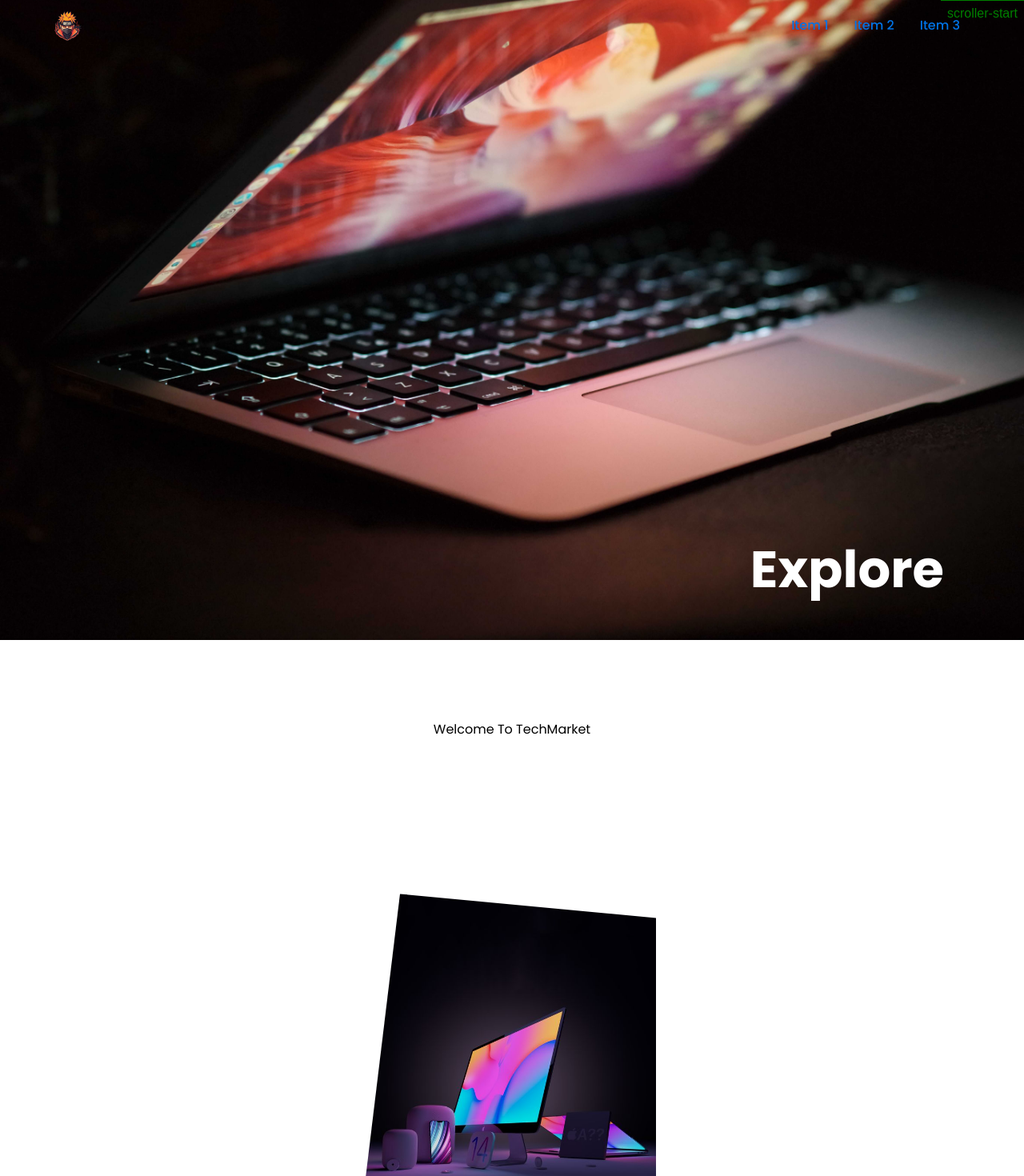
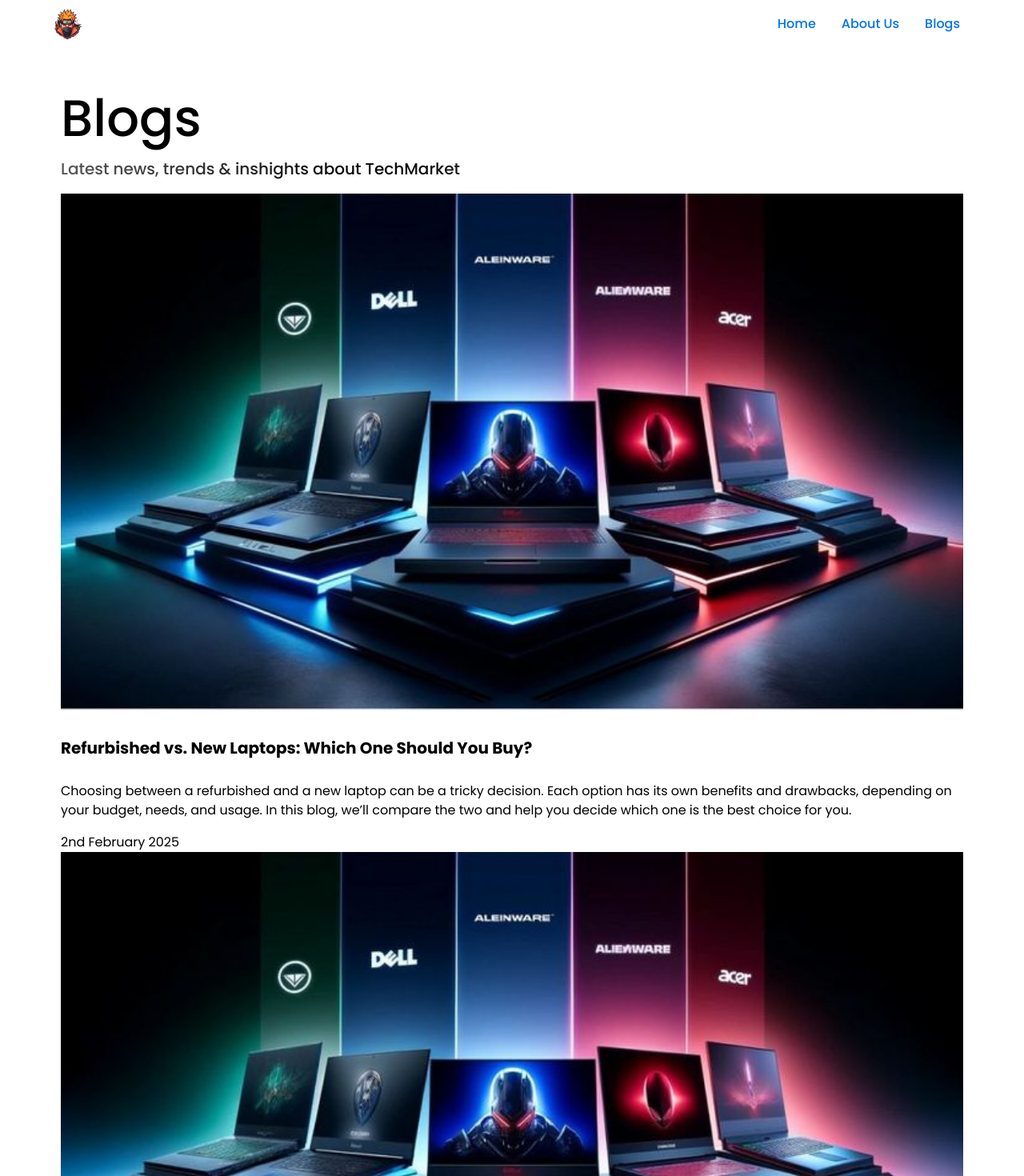
Before and after one commit to Mudassir0616/tech-market, a React (Vite) app: page /blogs in a window 1280 px wide. Shown: the top 1470 px of the page at 80% size. Built offline with nearby package versions, Linux system fonts and the light colour scheme.

Commit message:
sync push

```diff
--- a/src/App.jsx
+++ b/src/App.jsx
@@ -4,6 +4,7 @@
 import "./styles/style.css";
 import "./styles/main.css";
 import NavBar from "./components/common/Navbar";
+import Blogs from "./pages/Blogs";
 
 function App() {
   return (
@@ -18,9 +19,10 @@
       </head>
       <NavBar />
 
-      <Home />
       <Routes>
+        <Route path="/" element={<Home />} />
         <Route path="/about-us" element={<AboutUs />} />
+        <Route path="/blogs" element={<Blogs />} />
       </Routes>
     </>
   );
--- a/src/components/common/Navbar.jsx
+++ b/src/components/common/Navbar.jsx
@@ -1,6 +1,7 @@
 import gsap from "gsap";
 import { useWindowScroll } from "react-use";
 import { useEffect, useRef, useState } from "react";
+import { Link, Links } from "react-router-dom";
 
 const NavBar = () => {
   // Refs for audio and navigation container
@@ -9,6 +10,8 @@
   const { y: currentScrollY } = useWindowScroll();
   const [isNavVisible, setIsNavVisible] = useState(true);
   const [lastScrollY, setLastScrollY] = useState(0);
+
+  const [isOpen, setIsOpen] = useState(false);
 
   useEffect(() => {
     if (currentScrollY === 0) {
@@ -37,8 +40,8 @@
   }, [isNavVisible]);
 
   return (
-    <nav className="nav-container" ref={navContainerRef}>
-      <header className="nav-header">
+    <nav className={`nav-container ${isOpen ? "active" : ""}`}>
+      <header className="nav-header" ref={navContainerRef}>
         <nav className="nav-inner">
           {/* <!-- Logo and Product Button --> */}
           <div className="logo-container">
@@ -49,22 +52,22 @@
           <div className="nav-links-container">
             <div className="nav-links">
               {/* <!-- Replace `navItems` with actual nav items --> */}
-              <a href="#item1" className="nav-link">
-                Item 1
+              <a href={"/"} className="nav-link">
+                Home
               </a>
-              <a href="#item2" className="nav-link">
-                Item 2
+              <a href={"/about-us"} className="nav-link">
+                About Us
               </a>
-              <a href="#item3" className="nav-link">
-                Item 3
+              <a href={"/blogs"} className="nav-link">
+                Blogs
               </a>
             </div>
           </div>
 
-          <div className="hamburger">
-            <div className="line"></div>
-            <div className="line"></div>
-            <div className="line"></div>
+          <div className="hamburger" onClick={() => setIsOpen(!isOpen)}>
+            <div className="line line1"></div>
+            <div className="line line2"></div>
+            <div className="line line3"></div>
           </div>
         </nav>
       </header>
--- a/src/components/home/SecondSection.jsx
+++ b/src/components/home/SecondSection.jsx
@@ -18,16 +18,18 @@
           scrollTrigger: {
             trigger: containerRef.current,
             start: "center center",
-            end: "bottom+=1000 center",
+            end: "bottom+=500 center",
             pin: true,
             scrub: 1,
           },
         });
 
         timeline.to(".img-container", {
-          width: "85vw",
+          width: "100vw",
           height: "100vh",
           borderRadius: "0% 0% 0% 0%",
+          clipPath: "polygon(0% 0%, 100% 0%, 100% 100%, 0% 100%)", // Ensuring no clipping
+
           ease: "power2.inOut",
         });
 
@@ -58,7 +60,7 @@
           scrollTrigger: {
             trigger: containerRef.current,
             start: "center center",
-            end: "bottom+=1000 center",
+            end: "bottom+=500 center",
             pin: true,
             scrub: 1,
             markers: false,
@@ -98,7 +100,8 @@
   }, []);
 
   return (
-    <div id="clip" ref={containerRef} className="bento-image">
+    <div ref={containerRef}>
+      <div id="clip" className="bento-image">
         <div className=" img-container">
           <img src="/img/service1.jpeg" alt="" />
         </div>
@@ -109,11 +112,13 @@
           </h2>
 
           <p>
-          Lorem ipsum dolor sit amet consectetur, adipisicing elit. Accusantium,
-          voluptatum doloremque. Numquam suscipit dolore deserunt, facere quis
-          maxime itaque vero voluptatem rem quisquam minima iusto nobis placeat
-          debitis laudantium ab molestias reiciendis. Veritatis, laudantium a.
+            Lorem ipsum dolor sit amet consectetur, adipisicing elit.
+            Accusantium, voluptatum doloremque. Numquam suscipit dolore
+            deserunt, facere quis maxime itaque vero voluptatem rem quisquam
+            minima iusto nobis placeat debitis laudantium ab molestias
+            reiciendis. Veritatis, laudantium a.
           </p>
+        </div>
       </div>
     </div>
   );
--- a/src/components/home/Services.jsx
+++ b/src/components/home/Services.jsx
@@ -6,59 +6,10 @@
 
 const Services = () => {
   const servicesRef = useRef(null);
-  const laptopsContainerRef = useRef(null);
-  const titleRef = useRef(null);
-
-  useEffect(() => {
-    const laptopsContainerElement = laptopsContainerRef.current;
-    const titleElement = titleRef.current;
-
-    const ctx = gsap.context(() => {
-      const tl = gsap.timeline({
-        scrollTrigger: {
-          trigger: servicesRef.current,
-          start: `top top`,
-          end: `bottom+=500 top-=300`,
-          // end: "+=3000",
-          pin: true,
-          scrub: 1,
-          markers: true,
-        },
-      });
-
-      tl.from(titleElement, {
-        color: "#2A2A2A",
-      });
-
-      tl.from(".laptops-container", {
-        top: "100%",
-        ease: "power3.inOut",
-      });
-
-      tl.from(
-        ".cctv-container",
-        {
-          top: "100%",
-          ease: "power3.inOut",
-        },
-        "+=0.5"
-      );
-    }, servicesRef);
-
-    return () => ctx.revert();
-  }, []);
 
   return (
     <section className="services-container" ref={servicesRef}>
-      <h1 className="white-shine">OUR SERVICES</h1>
-
-      <div className="laptops-container">
-        <img src="/img/banner.jpg" alt="Laptop" className="bg-img" />
-      </div>
-
-      <div className="cctv-container">
-        <img src="/img/cctv.webp" alt="CCTV" className="bg-img" />
-      </div>
+      <p>Service</p>
     </section>
   );
 };
--- a/src/components/home/TextReveal.jsx
+++ b/src/components/home/TextReveal.jsx
@@ -24,7 +24,7 @@
         start: "top center+=100",
         end: "bottom 85%",
       },
-      color: "#2A2A2A",
+      color: "#2E3642",
       duration: 5,
       stagger: 1,
     });
--- /dev/null
+++ b/src/pages/Blogs.jsx
@@ -0,0 +1,55 @@
+import React from "react";
+
+const Blogs = () => {
+  const blogs_data = [
+    {
+      title: "Refurbished vs. New Laptops: Which One Should You Buy?",
+      description:
+        "Choosing between a refurbished and a new laptop can be a tricky decision. Each option has its own benefits and drawbacks, depending on your budget, needs, and usage. In this blog, we’ll compare the two and help you decide which one is the best choice for you.",
+      created_at: "2nd February 2025",
+      image: "/img/laptop.png",
+    },
+    {
+      title: "Refurbished vs. New Laptops: Which One Should You Buy?",
+      description:
+        "Choosing between a refurbished and a new laptop can be a tricky decision. Each option has its own benefits and drawbacks, depending on your budget, needs, and usage. In this blog, we’ll compare the two and help you decide which one is the best choice for you.",
+      created_at: "2nd February 2025",
+      image: "/img/laptop.png",
+    },
+    {
+      title: "Refurbished vs. New Laptops: Which One Should You Buy?",
+      description:
+        "Choosing between a refurbished and a new laptop can be a tricky decision. Each option has its own benefits and drawbacks, depending on your budget, needs, and usage. In this blog, we’ll compare the two and help you decide which one is the best choice for you.",
+      created_at: "2nd February 2025",
+      image: "/img/laptop.png",
+    },
+  ];
+  return (
+    <section className="container">
+      <div className="blogs-container">
+        <div className="blog-title">
+          <h1>Blogs</h1>
+          <p className="white-shine">
+            Latest news, trends & inshights about TechMarket
+          </p>
+        </div>
+
+        <div className="blogs-grid">
+          {blogs_data?.map((blog, index) => (
+            <div className="blog-card" key={index}>
+              <div className="img-container">
+                <img src={blog?.image} alt="" />
+              </div>
+              <h4>{blog?.title}</h4>
+              <p className="line-clamp-2">{blog?.description}</p>
+
+              <span>{blog?.created_at}</span>
+            </div>
+          ))}
+        </div>
+      </div>
+    </section>
+  );
+};
+
+export default Blogs;
--- a/src/pages/Home.jsx
+++ b/src/pages/Home.jsx
@@ -20,15 +20,16 @@
               containerClass={"service-heading white-shine"}
             />
           </div>
-          <SecondSection />
         </div>
       </section>
+
+      <SecondSection />
 
       <Services />
 
       <TextReveal />
 
-      <NewSection />
+      {/* <NewSection /> */}
 
       <div style={{ height: "200dvh" }}></div>
     </>
--- a/src/styles/main.css
+++ b/src/styles/main.css
@@ -55,17 +55,6 @@
   align-items: center;
   justify-content: flex-start;
   flex-direction: column;
-  height: 300dvh;
-}
-@media screen and (max-width: 768px) {
-  .second-container {
-    height: 220dvh;
-  }
-}
-@media screen and (max-width: 390px) {
-  .second-container {
-    height: 285dvh;
-  }
 }
 .second-container .heading {
   text-align: center;
@@ -86,14 +75,15 @@
     max-width: 90%;
   }
 }
-.second-container .bento-image {
-  width: 100dvw;
+
+.bento-image {
   display: flex;
   align-items: center;
   justify-content: center;
-  margin-top: 60px;
+  padding: 40px 0;
+  height: 100dvh;
 }
-.second-container .bento-image .img-container {
+.bento-image .img-container {
   position: relative;
   width: 400px;
   height: 500px;
@@ -101,38 +91,38 @@
           clip-path: polygon(15% 1%, 95% 7%, 95% 90%, 0% 100%);
 }
 @media screen and (max-width: 768px) {
-  .second-container .bento-image .img-container {
+  .bento-image .img-container {
     width: 250px;
     height: 350px;
   }
 }
-.second-container .bento-image .img-container img {
+.bento-image .img-container img {
   -o-object-fit: cover;
      object-fit: cover;
   border-radius: 16px;
 }
-.second-container .bento-image .title-container {
+.bento-image .title-container {
   align-items: flex-start;
   justify-content: start;
 }
-.second-container .bento-image .service-title {
+.bento-image .service-title {
   position: absolute;
-  top: 0;
-  left: 20%;
+  top: 20%;
+  left: 25%;
   color: white;
   z-index: 100;
   opacity: 0;
   max-width: 700px;
 }
 @media screen and (max-width: 768px) {
-  .second-container .bento-image .service-title {
+  .bento-image .service-title {
     left: 0;
-    top: -100px;
+    top: 100px;
     max-width: 100%;
     padding: 0 20px;
   }
 }
-.second-container .bento-image .service-title h2 {
+.bento-image .service-title h2 {
   font-size: 60px;
   font-weight: 400;
   line-height: 68px;
@@ -140,52 +130,18 @@
   margin-bottom: 20px;
 }
 @media screen and (max-width: 768px) {
-  .second-container .bento-image .service-title h2 {
-    font-size: 44px;
+  .bento-image .service-title h2 {
+    font-size: 32px;
     line-height: 50px;
   }
 }
-.second-container .bento-image .service-title p {
+.bento-image .service-title p {
   font-size: 16px;
 }
-
-.services-container {
-  margin-top: 0;
-  display: flex;
-  align-items: center;
-  flex-direction: column;
-  position: relative;
-  height: 100dvh;
-}
 @media screen and (max-width: 768px) {
-  .services-container {
-    margin-top: 60px;
+  .bento-image .service-title p {
+    font-size: 14px;
   }
-}
-.services-container h1 {
-  text-align: center;
-  font-size: 100px;
-  font-weight: 500;
-  margin: 0;
-}
-@media screen and (max-width: 768px) {
-  .services-container h1 {
-    font-size: 40px;
-    margin: 10px 0;
-  }
-}
-.services-container .laptops-container,
-.services-container .cctv-container {
-  position: absolute;
-  top: 0;
-  left: 0;
-}
-.services-container .laptops-container .bg-img,
-.services-container .cctv-container .bg-img {
-  width: 100dvw;
-  height: 100dvh;
-  -o-object-fit: cover;
-     object-fit: cover;
 }
 
 .text-reveal-container {
@@ -263,4 +219,14 @@
   border-radius: 12px;
   -webkit-clip-path: polygon(9% 0, 76% 1%, 93% 73%, 27% 100%);
           clip-path: polygon(9% 0, 76% 1%, 93% 73%, 27% 100%);
+}
+
+.blogs-container .blog-title h1 {
+  font-size: 4rem;
+  margin: 0;
+  font-weight: 500;
+}
+.blogs-container .blog-title p {
+  font-size: 20px;
+  font-weight: 500;
 }/*# sourceMappingURL=main.css.map */
--- a/src/styles/main.scss
+++ b/src/styles/main.scss
@@ -1,3 +1,22 @@
+     $main-bgColor: #FCFCFC;
+
+     $sidenav-backgroundColor: #0D0E12;
+     $sidenav-color: #FFFF;
+     $grey-text-color: #5E5E5E;
+     $dark-text-color: #1A1A1A;
+     $rating-color: #FFBB55;
+     $black: #202020;
+     $border-color: #EDEDED;
+
+     $primary-color: #E10600;
+     $light-yellow: #FFFEF5;
+
+     $yellow: #FDFAE4;
+     $transition-duration: 0.4s;
+
+     $macbook-color: #2E3642;
+     $macbook-silver-color: #E4E4E6;
+
      ////////////////////////////////////// Hero Banner ///////////////////////////////
 
      .hero-banner {
@@ -63,16 +82,7 @@
          align-items: center;
          justify-content: flex-start;
          flex-direction: column;
-         height: 300dvh;
          //  margin-top: 80px;
-
-         @media screen and (max-width: 768px) {
-             height: 220dvh;
-         }
-
-         @media screen and (max-width: 390px) {
-             height: 285dvh;
-         }
 
          .heading {
              text-align: center;
@@ -94,12 +104,16 @@
              }
          }
 
+     }
+
+
+
      .bento-image {
-             width: 100dvw;
          display: flex;
          align-items: center;
          justify-content: center;
-             margin-top: 60px;
+         padding: 40px 0;
+         height: 100dvh;
 
          .img-container {
              position: relative;
@@ -125,8 +139,8 @@
 
          .service-title {
              position: absolute;
-                 top: 0;
-                 left: 20%;
+             top: 20%;
+             left: 25%;
              color: white;
              z-index: 100;
              opacity: 0;
@@ -134,7 +148,7 @@
 
              @media screen and (max-width: 768px) {
                  left: 0;
-                     top: -100px;
+                 top: 100px;
                  max-width: 100%;
                  padding: 0 20px;
              }
@@ -147,18 +161,19 @@
                  margin-bottom: 20px;
 
                  @media screen and (max-width: 768px) {
-                         font-size: 44px;
+                     font-size: 32px;
                      line-height: 50px;
                  }
              }
 
              p {
                  font-size: 16px;
+
+                 @media screen and (max-width: 768px) {
+                     font-size: 14px;
                  }
              }
          }
-
-
      }
 
 
@@ -166,48 +181,7 @@
 
      ////////////////////////////////// Service Section //////////////////////////
 
-     .services-container {
-         margin-top: 0;
-         display: flex;
-         align-items: center;
-         flex-direction: column;
-         position: relative;
-         height: 100dvh;
-
-         @media screen and (max-width: 768px) {
-             margin-top: 60px;
-         }
-
-         h1 {
-             text-align: center;
-             font-size: 100px;
-             font-weight: 500;
-             margin: 0;
-
-             @media screen and (max-width: 768px) {
-                 font-size: 40px;
-                 margin: 10px 0;
-             }
-         }
-
-         .laptops-container,
-         .cctv-container {
-             position: absolute;
-             top: 0;
-             left: 0;
-
-             .bg-img {
-                 width: 100dvw;
-                 height: 100dvh;
-                 //  height: 100dvh;
-                 object-fit: cover;
-                 //  filter: blur(6px);
-                 //  opacity: 0.95;
-             }
-         }
-     }
-
-
+     .services-container {}
 
 
 
@@ -301,3 +275,21 @@
              }
          }
      }
+
+
+
+
+     .blogs-container {
+         .blog-title {
+             h1 {
+                 font-size: 4rem;
+                 margin: 0;
+                 font-weight: 500;
+             }
+
+             p {
+                 font-size: 20px;
+                 font-weight: 500;
+             }
+         }
+     }
--- a/src/styles/style.css
+++ b/src/styles/style.css
@@ -122,30 +122,34 @@
 }
 
 .floating-nav {
-  background-color: lightgray;
-  border: 1px solid #0D0E12;
+  background-color: #E4E4E6;
 }
 
 .nav-container {
   position: fixed;
+  width: 100%;
   top: 0;
-  z-index: 50;
-  height: 2.8rem;
+  z-index: 9999;
   border: none;
   transition: all 0.4s ease;
 }
 @media (min-width: 640px) {
   .nav-container {
     inset-inline: 0;
-    height: 4rem;
   }
 }
 
 .nav-header {
   position: absolute;
-  top: 50%;
+  top: 0;
   width: 100%;
-  transform: translateY(-50%);
+  padding: 10px 0;
+  transition: all 0.4s ease;
+}
+@media (max-width: 768px) {
+  .nav-header {
+    padding: 0;
+  }
 }
 
 .nav-inner {
@@ -156,7 +160,7 @@
 }
 @media (max-width: 768px) {
   .nav-inner {
-    padding: 0 20px;
+    padding: 5px 20px;
   }
 }
 
@@ -186,6 +190,8 @@
 
 .hamburger {
   display: none;
+  cursor: pointer;
+  z-index: 1001;
 }
 @media (max-width: 768px) {
   .hamburger {
@@ -194,12 +200,22 @@
     gap: 5px;
   }
   .hamburger .line {
-    content: "";
     width: 30px;
     height: 3px;
     border-radius: 24px;
-    background-color: white;
-  }
+    background-color: #2E3642;
+    transition: all 0.4s ease-in-out;
+  }
+}
+
+.active .hamburger .line1 {
+  transform: rotate(45deg) translate(5px, 5px);
+}
+.active .hamburger .line2 {
+  opacity: 0;
+}
+.active .hamburger .line3 {
+  transform: rotate(-45deg) translate(5px, -5px);
 }
 
 .nav-link {
--- a/src/styles/style.scss
+++ b/src/styles/style.scss
@@ -78,6 +78,8 @@
 $yellow: #FDFAE4;
 $transition-duration: 0.4s;
 
+$macbook-color: #2E3642;
+$macbook-silver-color: #E4E4E6;
 
 *,
 *::before,
@@ -155,31 +157,35 @@
 ////////////////////////////////////////////////// Nav Bar /////////////////////////////////////////
 
 .floating-nav {
-    background-color: lightgray;
-    border: 1px solid $sidenav-backgroundColor;
+    background-color: $macbook-silver-color;
 }
 
 
 .nav-container {
     position: fixed;
+    width: 100%;
     top: 0;
-    z-index: 50;
-    height: 2.8rem;
+    z-index: 9999;
     border: none;
-    // background-color: $sidenav-backgroundColor;
     transition: all $transition-duration ease;
 
     @media (min-width: 640px) {
         inset-inline: 0;
-        height: 4rem;
     }
 }
 
 .nav-header {
     position: absolute;
-    top: 50%;
+    top: 0;
     width: 100%;
-    transform: translateY(-50%);
+    padding: 10px 0;
+    transition: all $transition-duration ease;
+
+    @media (max-width: 768px) {
+        padding: 0;
+    }
+
+    // transform: translateY(-50%);
 }
 
 .nav-inner {
@@ -189,7 +195,7 @@
     padding: 0 4rem;
 
     @media (max-width: 768px) {
-        padding: 0 20px;
+        padding: 5px 20px;
     }
 }
 
@@ -219,21 +225,42 @@
 
 .hamburger {
     display: none;
+    cursor: pointer;
+    z-index: 1001;
 
     @media (max-width: 768px) {
         display: flex;
         flex-direction: column;
         gap: 5px;
 
+
         .line {
-            content: '';
             width: 30px;
             height: 3px;
             border-radius: 24px;
-            background-color: white;
-        }
-    }
-}
+            background-color: $macbook-color;
+            transition: all 0.4s ease-in-out;
+        }
+    }
+
+}
+
+// Hamburger Open - Transform into Cross
+.active .hamburger {
+    .line1 {
+        transform: rotate(45deg) translate(5px, 5px);
+    }
+
+    .line2 {
+        opacity: 0;
+    }
+
+    .line3 {
+        transform: rotate(-45deg) translate(5px, -5px);
+    }
+}
+
+
 
 .nav-link {
     text-decoration: none;
```
Also changed, not shown: 2 other files (tests, documents, lock files or other folders). Lines whose indentation alone changed are shown as unchanged.
